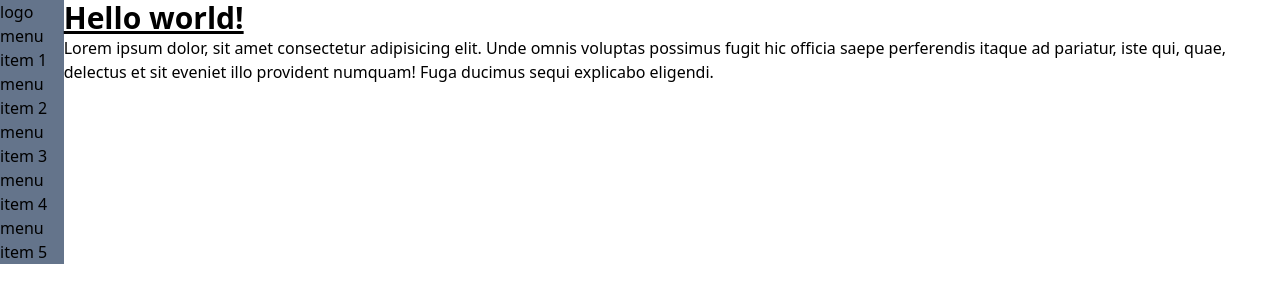
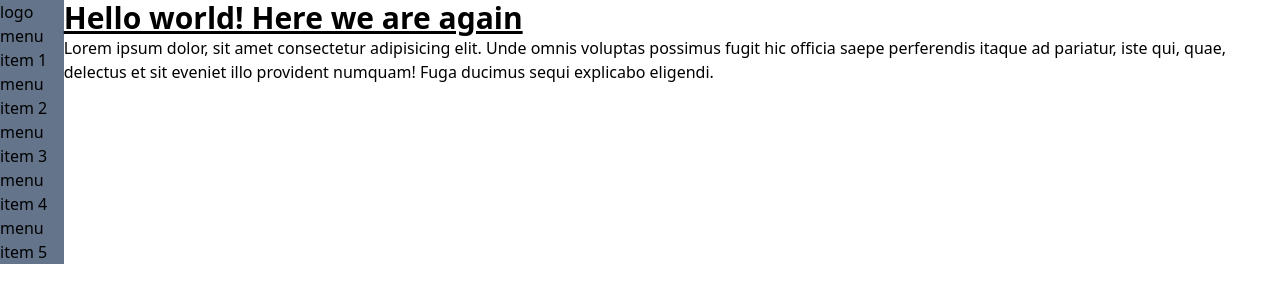
Before and after one commit to Siggi-Hrafn/mod2-tailwind-css, a website: page src/index.html in a window 1280 px wide. Drawn offline with Linux system fonts and the light colour scheme.

Commit message:
Headline fix

```diff
--- a/src/index.html
+++ b/src/index.html
@@ -21,7 +21,7 @@
     </header>
     </div>
     <main class="">
-        <h1 class="inset-4 text-3xl font-bold underline">Hello world!</h1>
+        <h1 class="inset-4 text-3xl font-bold underline">Hello world! Here we are again</h1>
         <p>Lorem ipsum dolor, sit amet consectetur adipisicing elit. Unde omnis voluptas possimus fugit hic officia saepe perferendis itaque ad pariatur, iste qui, quae, delectus et sit eveniet illo provident numquam! Fuga ducimus sequi explicabo eligendi.</p>
     </main>
     <footer class="">
```
